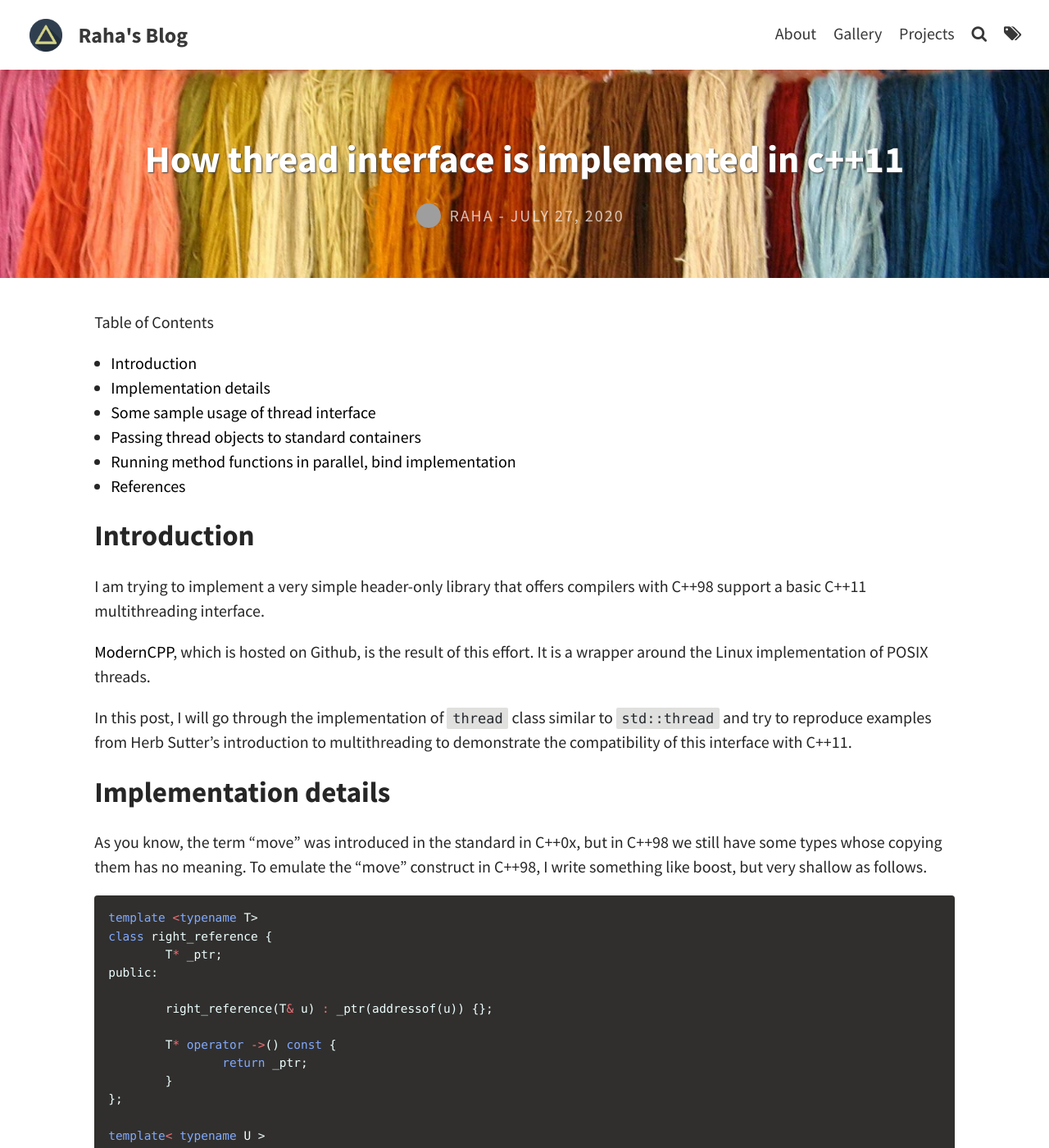
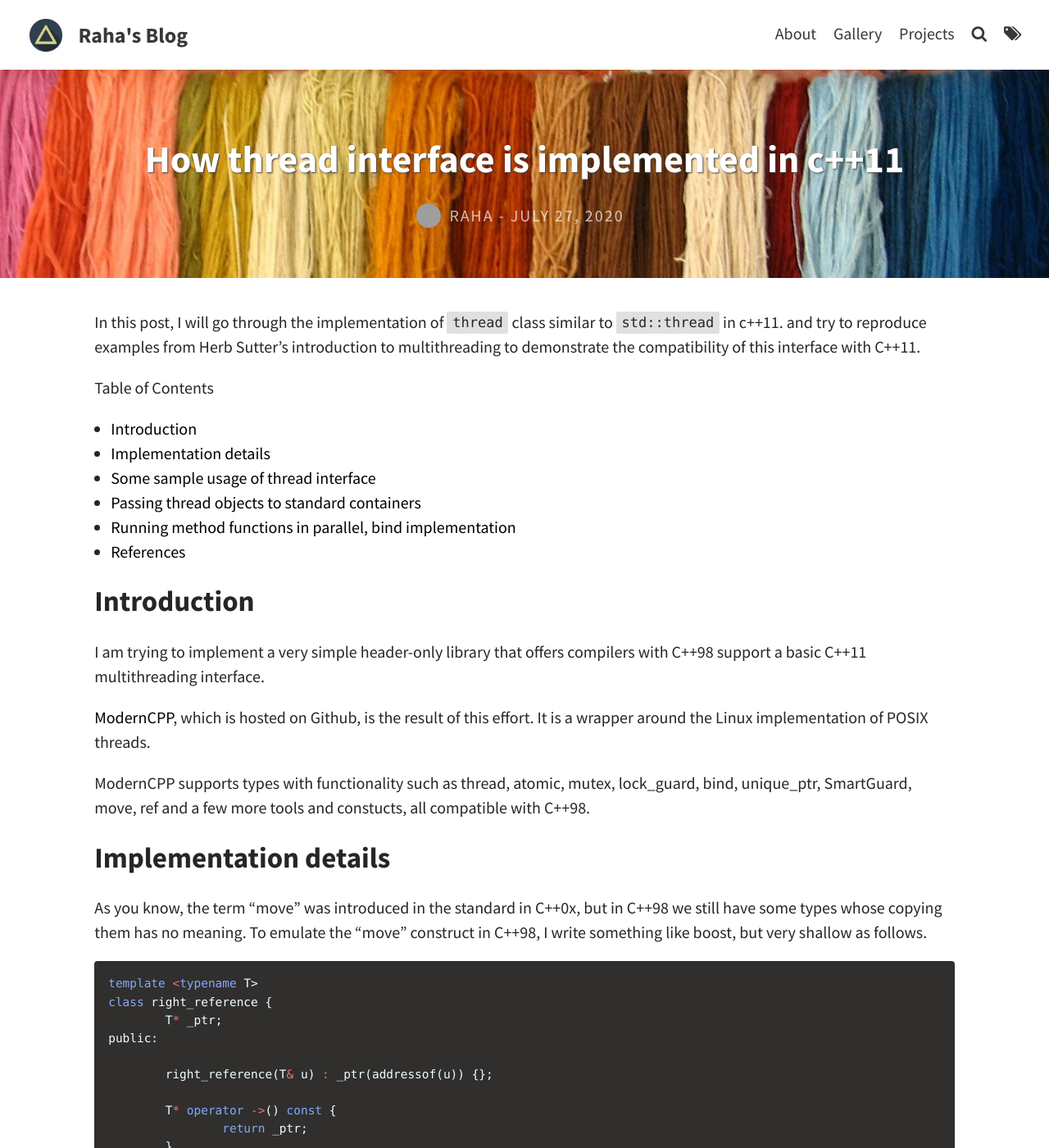
Before and after one commit to merajabi/merajabi.github.io, a Jekyll site: the page built from _posts/2020-07-27-How-thread-interface-is-implemented.md, in a window 1280 px wide and 1400 px high. Shown: the whole window at 82% size. Built offline with Jekyll 4.4.1, drawn with Linux system fonts in a browser that asks for light colours; comment, search, counter and statistics services are not loaded; grey boxes are pictures that could not be loaded.

Commit message:
intro refined

````diff
--- a/_posts/2020-07-27-How-thread-interface-is-implemented.md
+++ b/_posts/2020-07-27-How-thread-interface-is-implemented.md
@@ -11,8 +11,10 @@ category: programming/CPP
 excerpt_separator: <!--more-->
 ---
 
+In this post, I will go through the implementation of ```thread``` class similar to ```std::thread``` in c++11.
+<!--more-->
+and try to reproduce examples from Herb Sutter's introduction to multithreading to demonstrate the compatibility of this interface with C++11.
 
-<!--more-->
 Table of Contents
 * TOC
 {:toc}
@@ -23,8 +25,7 @@ I am trying to implement a very simple header-only library that offers compilers
 
 [ModernCPP](https://github.com/merajabi/ModernCPP), which is hosted on Github, is the result of this effort. It is a wrapper around the Linux implementation of POSIX threads.
 
-In this post, I will go through the implementation of ```thread``` class similar to ```std::thread``` and try to reproduce examples from Herb Sutter's introduction to multithreading to demonstrate the compatibility of this interface with C++11.
-
+ModernCPP supports types with functionality such as thread, atomic, mutex, lock_guard, bind, unique_ptr, SmartGuard, move, ref and a few more tools and constucts, all compatible with C++98.
 
 ## Implementation details
 
````
